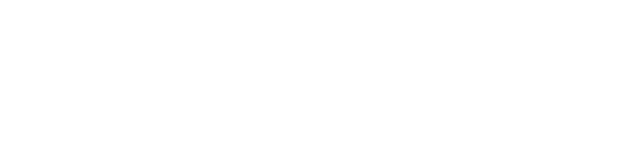
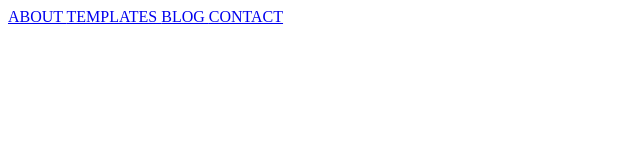
Before and after one commit to luisguillermotrujillo/lucas, a plain HTML site: page index.html in a window 1280 px wide. Shown: the whole page, without its empty margins (0-640 px from the left). Drawn offline with Linux system fonts and the light colour scheme.

Commit message:
cambios luis

```diff
--- a/estilos-css/estilos.css
+++ b/estilos-css/estilos.css
@@ -0,0 +1,3 @@
+@media(max-width:640px){
+
+}
--- a/index.html
+++ b/index.html
@@ -10,6 +10,22 @@
 </head>
 
 <body>
+    <nav>
+        <div>
+            <a href="#">
+                ABOUT
+            </a>
+            <a href="#">
+                TEMPLATES
+            </a>
+            <a href="#">
+                BLOG
+            </a>
+            <a href="#">
+                CONTACT
+            </a>
+        </div>
+    </nav>
 
 
 
```
